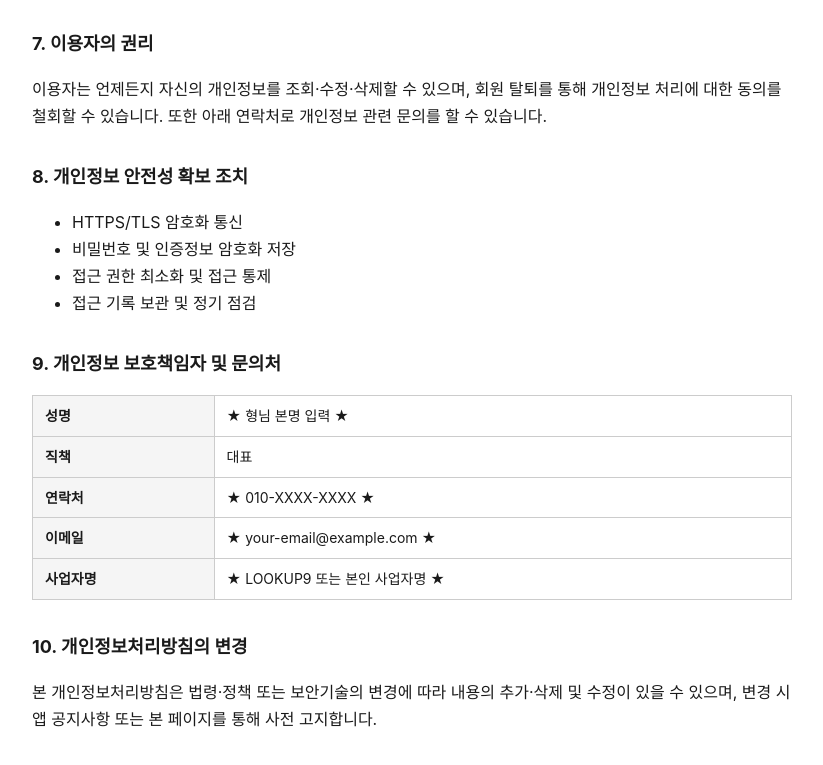
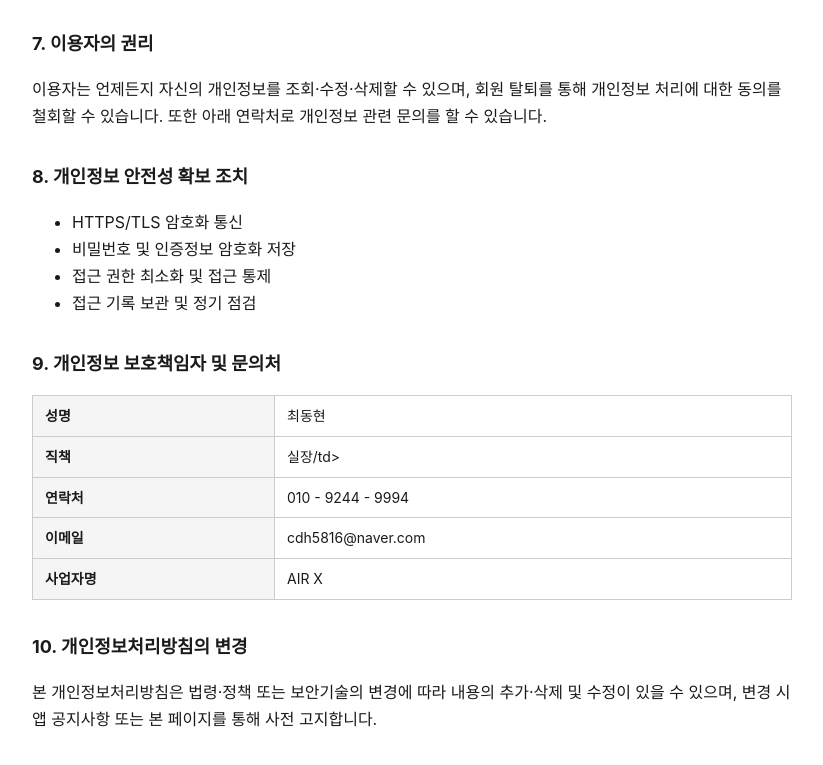
Before and after one commit to cdh5816/lookup9-privacy, a plain HTML site: page index.html in a window 1280 px wide. Shown: the part 1805-2570 px from the top of the page, without its empty margins (228-1051 px from the left). Drawn offline with Linux system fonts and the light colour scheme.

Commit message:
Update index.html

```diff
--- a/index.html
+++ b/index.html
@@ -90,11 +90,11 @@
 
 <h2>9. 개인정보 보호책임자 및 문의처</h2>
 <table>
-  <tr><th>성명</th><td>★ 형님 본명 입력 ★</td></tr>
-  <tr><th>직책</th><td>대표</td></tr>
-  <tr><th>연락처</th><td>★ 010-XXXX-XXXX ★</td></tr>
-  <tr><th>이메일</th><td>★ your-email@example.com ★</td></tr>
-  <tr><th>사업자명</th><td>★ LOOKUP9 또는 본인 사업자명 ★</td></tr>
+  <tr><th>성명</th><td>최동현</td></tr>
+  <tr><th>직책</th><td>실장/td></tr>
+  <tr><th>연락처</th><td> 010 - 9244 - 9994 </td></tr>
+  <tr><th>이메일</th><td> cdh5816@naver.com </td></tr>
+  <tr><th>사업자명</th><td>AIR X</td></tr>
 </table>
 
 <h2>10. 개인정보처리방침의 변경</h2>
```
